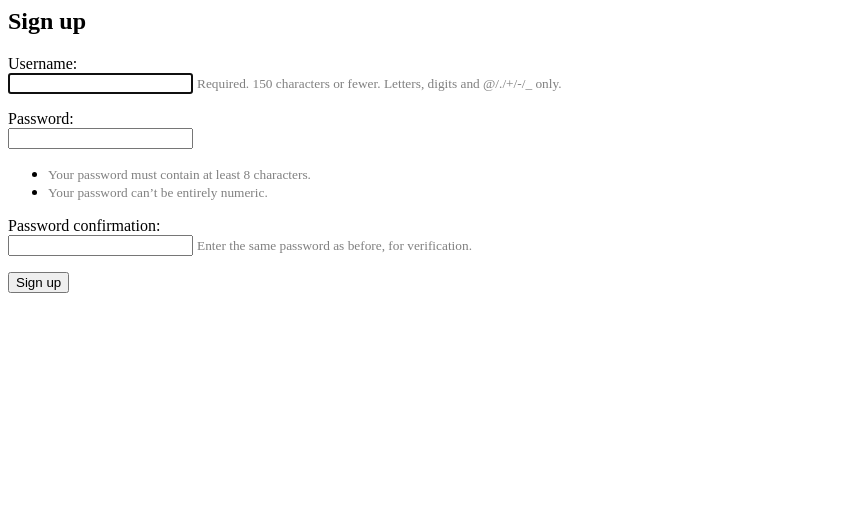
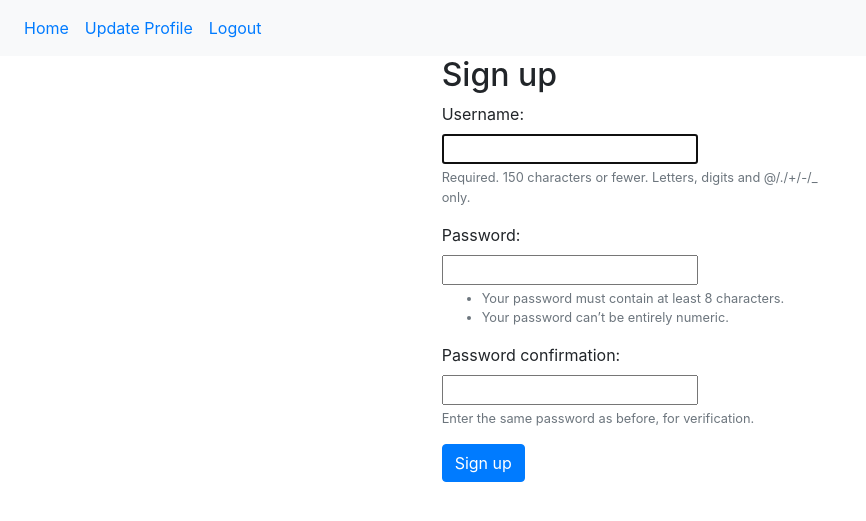
Before and after one commit to HarshiniMangipudi/LAHacks21, a Django app: page /signup/ in a window 1280 px wide. Shown: the top 521 px of the page, without its empty margins (0-866 px from the left). Run offline with Django 3.2, Linux system fonts and the light colour scheme.

Commit message:
updated html

```diff
--- a/pages/templates/base.html
+++ b/pages/templates/base.html
@@ -3,21 +3,25 @@
 <head>
     <link rel="stylesheet" href="style.css">
     <title>{% block title %}LAhacks{% endblock %}</title>
+    <link rel="stylesheet" href="https://cdn.jsdelivr.net/npm/bootstrap@4.6.0/dist/css/bootstrap.min.css" integrity="sha384-B0vP5xmATw1+K9KRQjQERJvTumQW0nPEzvF6L/Z6nronJ3oUOFUFpCjEUQouq2+l" crossorigin="anonymous">
+
 </head>
 
 <body>
-    <div id="sidebar">
+    <nav class="navbar navbar-expand-sm bg-light">
         {% block sidebar %}
-        <ul>
-            <li><a href="{% url 'home' %}">Home</a></li>
-            <li><a href="{% url 'profileUpdate' %}">Update Profile</a></li>
-            <li><a href="{% url 'logout' %}">Logout</a></li>
+        <ul class="navbar-nav">
+            <li class="nav-item"><a class="nav-link" href="{% url 'home' %}">Home</a></li>
+            <li class="nav-item"><a class="nav-link" href="{% url 'profileUpdate' %}">Update Profile</a></li>
+            <li class="nav-item"><a class="nav-link" href="{% url 'logout' %}">Logout</a></li>
         </ul>
         {% endblock %}
-    </div>
+    </nav>
 
     <div id="content">
         {% block content %}{% endblock %}
     </div>
+    <script src="https://code.jquery.com/jquery-3.5.1.slim.min.js" integrity="sha384-DfXdz2htPH0lsSSs5nCTpuj/zy4C+OGpamoFVy38MVBnE+IbbVYUew+OrCXaRkfj" crossorigin="anonymous"></script>
+    <script src="https://cdn.jsdelivr.net/npm/bootstrap@4.6.0/dist/js/bootstrap.bundle.min.js" integrity="sha384-Piv4xVNRyMGpqkS2by6br4gNJ7DXjqk09RmUpJ8jgGtD7zP9yug3goQfGII0yAns" crossorigin="anonymous"></script>
 </body>
 </html>
--- a/pages/templates/signup.html
+++ b/pages/templates/signup.html
@@ -1,17 +1,31 @@
+{% extends "base.html" %}
+
+{% block title %}Login{% endblock %}
+
+{% block content %}
+
+  <div class="container-fluid">
+    <div class="row">
+      <div class="col-sm-4 offset-sm-4">
         <h2>Sign up</h2>
         <form method="post">
           {% csrf_token %}
           {% for field in form %}
-      <p>
+            <div class="form-group">
               {{ field.label_tag }}<br>
               {{ field }}
               {% if field.help_text %}
-          <small style="color: grey">{{ field.help_text }}</small>
+                <small class="form-text text-muted" style="color: grey">{{ field.help_text }}</small>
               {% endif %}
               {% for error in field.errors %}
-          <p style="color: red">{{ error }}</p>
+                <div class="invalid-feedback" style="color: red">{{ error }}</div>
               {% endfor %}
-      </p>
+            </div>
           {% endfor %}
-    <button type="submit">Sign up</button>
+          <button type="submit" class="btn btn-primary">Sign up</button>
         </form>
+      </div>
+    </div>
+  </div>
+
+  {% endblock %}
```
Also changed, not shown: pages/templates/login.html (+8 -0 lines), pages/templates/taskList.html (+33 -5 lines). Lines whose indentation alone changed are shown as unchanged.
